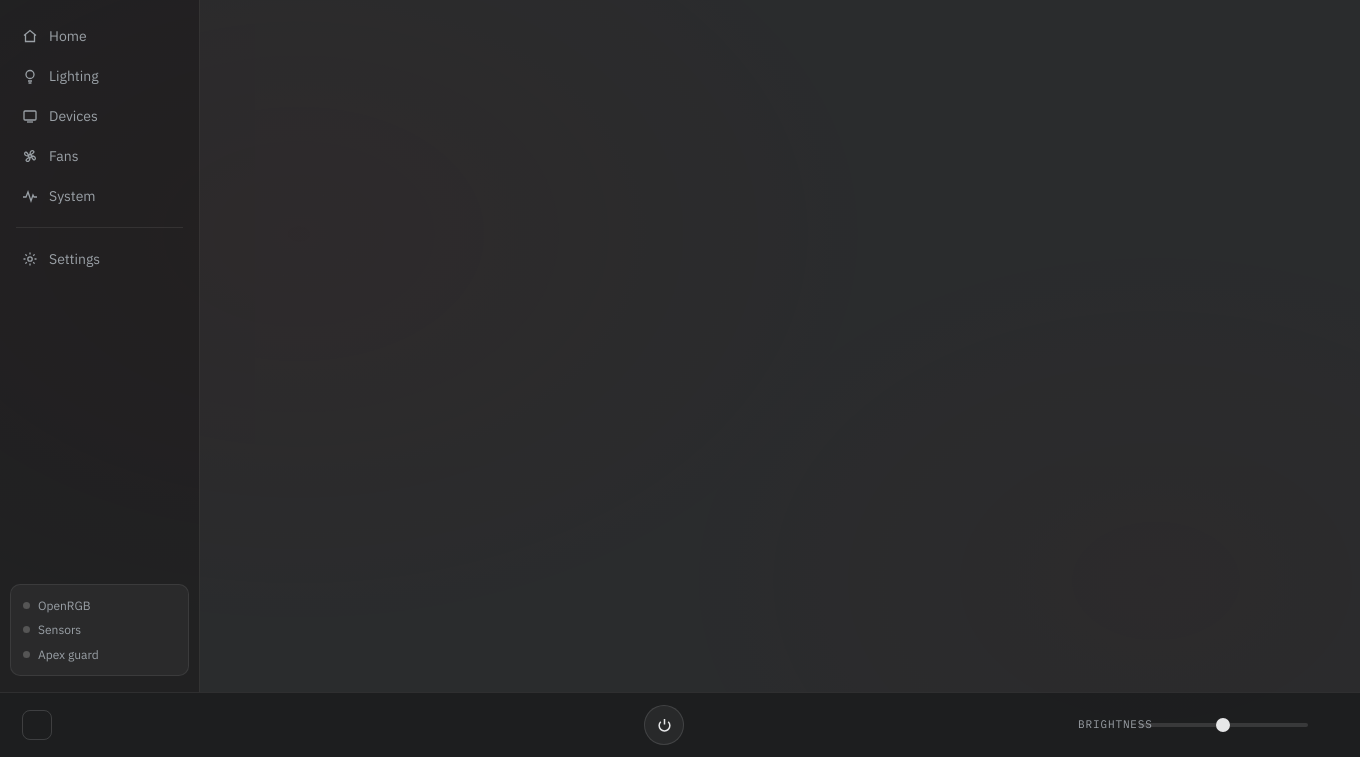
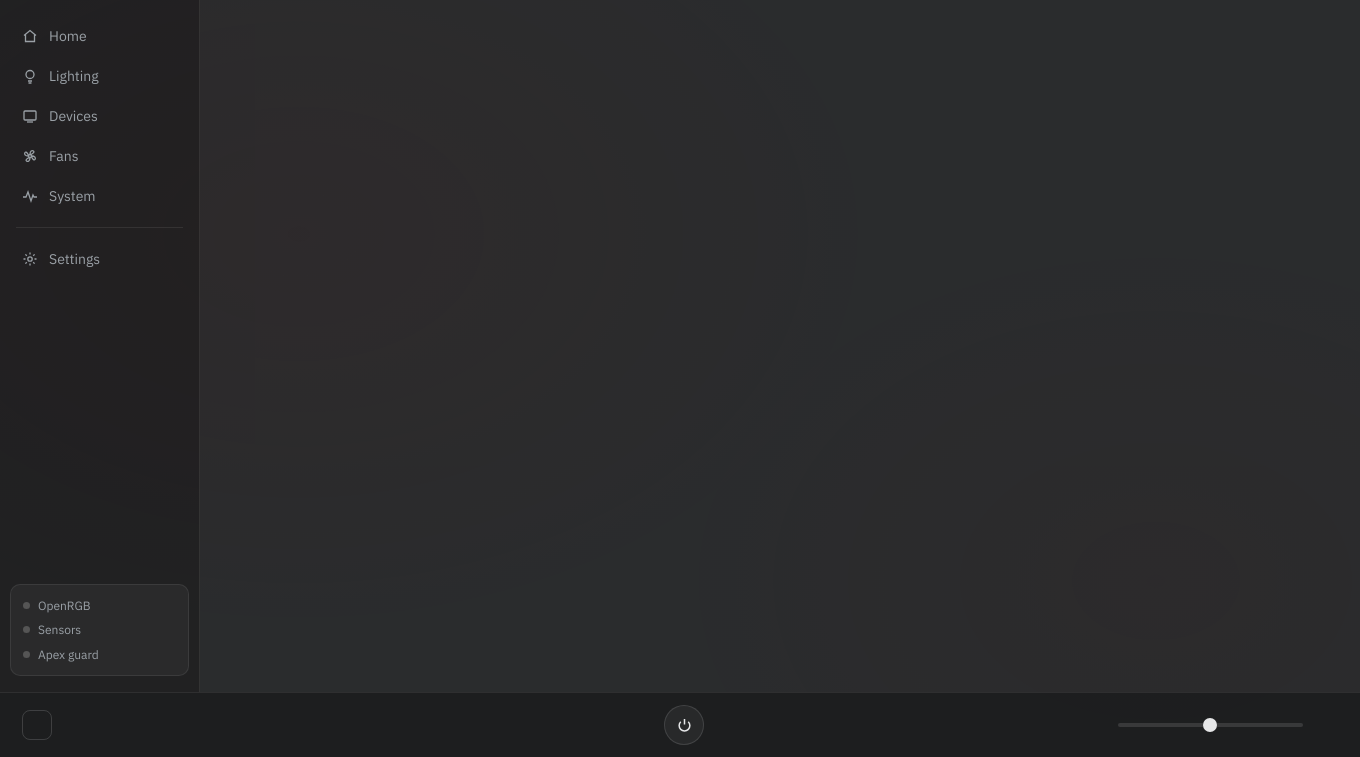
Before and after one commit to gigolajulian/kelvinrgb, an Electron app: page renderer/index.html in a window 1360 px wide. Shown: the part 43-800 px from the top of the page. Drawn offline with Linux system fonts and the light colour scheme; no server answers.

Commit message:
Footer: drop the brightness label that overlapped its slider
Co-Authored-By: Claude Opus 5.5 <noreply@anthropic.com>

```diff
--- a/renderer/index.html
+++ b/renderer/index.html
@@ -33,7 +33,7 @@
     <span class="grow"></span>
     <button class="pw" id="ft-power" aria-label="Lights on or off"><svg width="15" height="15" viewBox="0 0 14 14" fill="none" stroke="currentColor" stroke-width="1.4" aria-hidden="true"><path d="M7 1v5M3.5 3.5a5 5 0 1 0 7 0"/></svg></button>
     <span class="grow"></span>
-    <label class="row" style="width:260px"><span class="lbl">brightness</span><input type="range" id="ft-bright" min="0" max="100"><span class="num" id="ft-bright-v" style="width:28px;text-align:right"></span></label>
+    <label class="row" style="width:220px"><input type="range" id="ft-bright" min="0" max="100" aria-label="Brightness"><span class="num" id="ft-bright-v" style="width:28px;text-align:right"></span></label>
   </footer>
 </div>
 <div class="scrim" id="conflicts" hidden>
```
